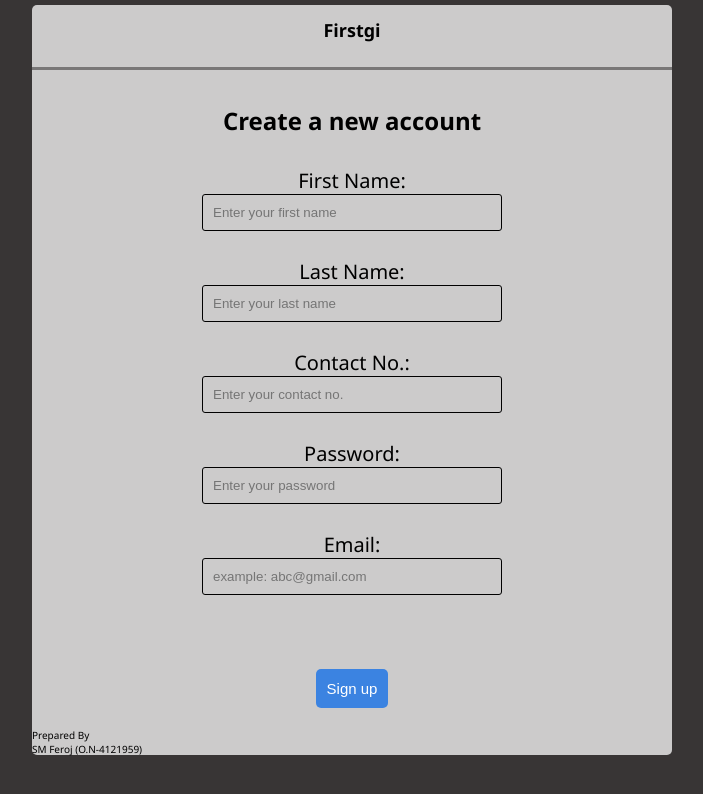
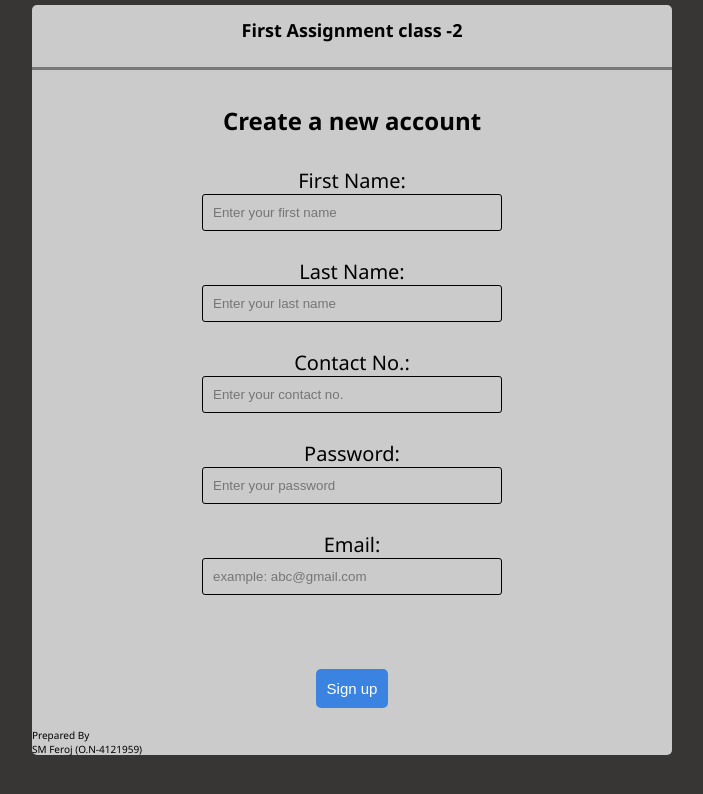
Before and after one commit to smferoj/form, a plain HTML site: page index.html in a window 1280 px wide. Shown: the whole page, without its empty margins (288-991 px from the left). Drawn offline with Linux system fonts and the light colour scheme.

Commit message:
h1 changed

```diff
--- a/index.html
+++ b/index.html
@@ -10,7 +10,7 @@
 <body>
 
     <div class="container">
-        <h1> Firstgi</h1>
+        <h1> First Assignment class -2 </h1>
         <form action="">
             <h2>Create a new account</h2>
             <div class="form-items">
```
